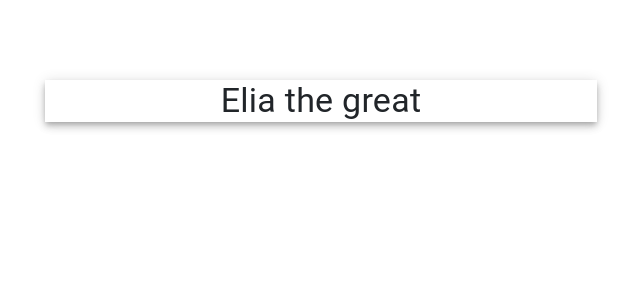
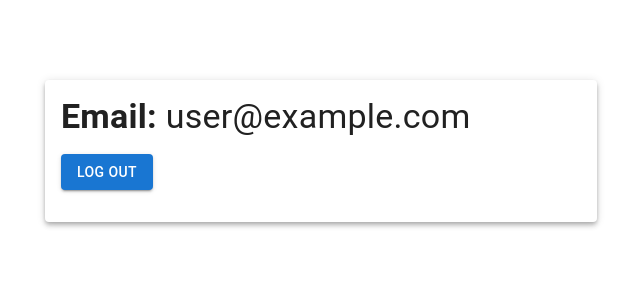
Before and after one commit to Era360/tabata-shule-system, a React (Create React App) app: page / in a window 1280 px wide. Shown: the top 300 px of the page, without its empty margins (319-959 px from the left). Built offline with nearby package versions, Linux system fonts and the light colour scheme; no server answers; sample sign-in values are in the browser's storage.

Commit message:
Added a private route for the dashboard

```diff
--- a/src/App.js
+++ b/src/App.js
@@ -1,6 +1,7 @@
 import { BrowserRouter, Route, Routes } from "react-router-dom";
 import Dashboard from "./components/Dashboard";
 import Login from "./components/Login";
+import PrivateRoute from "./components/PrivateRoute";
 import Register from "./components/Register";
 import { AuthProvider } from "./context/AuthContext";
 // import logo from "./logo.svg";
@@ -11,9 +12,11 @@ function App() {
     <BrowserRouter>
       <AuthProvider>
         <Routes>
+          <Route exact path="/" element={<PrivateRoute />}>
+            <Route exact path="/" element={<Dashboard />} />
+          </Route>
           <Route path="/login" element={<Login />} />
           <Route path="/signup" element={<Register />} />
-          <Route exact path="/" element={<Dashboard />} />
         </Routes>
       </AuthProvider>
     </BrowserRouter>
--- a/src/components/Dashboard.js
+++ b/src/components/Dashboard.js
@@ -1,7 +1,37 @@
-import { Box, Container, Typography } from "@mui/material";
-import React from "react";
+import {
+  Alert,
+  Box,
+  Button,
+  Container,
+  Paper,
+  Typography,
+} from "@mui/material";
+import { signOut } from "firebase/auth";
+import React, { useState } from "react";
+import { useNavigate } from "react-router-dom";
+import { useAuth } from "../context/AuthContext";
+import { auth } from "../firebase";
 
 function Dashboard() {
+  const [error, setError] = useState("");
+  const { currentUser } = useAuth();
+  let navigate = useNavigate();
+
+  async function handleLogout(e) {
+    e.preventDefault();
+    setError("");
+    try {
+      console.log("reached 1");
+      await signOut(auth);
+      console.log("reached 2");
+      setError("Successful");
+      navigate("/login");
+      console.log("reached 3");
+    } catch {
+      setError("Failed to logout");
+    }
+  }
+
   return (
     <Container maxWidth="sm">
       <Box
@@ -10,12 +40,28 @@ function Dashboard() {
           display: "flex",
           flexDirection: "column",
           alignItems: "center",
-          boxShadow: 5,
         }}
       >
-        <Typography component="h1" variant="h4">
-          {"Elia the great"}
-        </Typography>
+        <Paper elevation={4} sx={{ width: "100%" }}>
+          {error.error && (
+            <Alert severity="error" sx={{ width: "100%" }}>
+              {error.error}
+            </Alert>
+          )}
+          <div className="p-3">
+            <Typography component="h1" variant="h4">
+              <strong>Email: </strong>
+              {currentUser.email}
+            </Typography>
+            <Button
+              onClick={handleLogout}
+              className=" my-3"
+              variant="contained"
+            >
+              Log Out
+            </Button>
+          </div>
+        </Paper>
       </Box>
     </Container>
   );
--- a/src/components/Login.js
+++ b/src/components/Login.js
@@ -11,7 +11,7 @@ import {
   Alert,
 } from "@mui/material";
 import React, { useRef, useState } from "react";
-import { Link } from "react-router-dom";
+import { Link, useNavigate } from "react-router-dom";
 import { elct } from "../images";
 // import { useAuth } from "../context/AuthContext";
 import { auth } from "../firebase";
@@ -19,11 +19,13 @@ import { signInWithEmailAndPassword } from "firebase/auth";
 
 function Login() {
   const [error, setError] = useState("");
+  const [loading, setLoading] = useState(false);
   const [values, setValues] = useState({
     email: "",
     password: "",
     showPassword: false,
   });
+  let navigate = useNavigate();
   const emailRef = useRef();
   const passwordRef = useRef();
   // const { login } = useAuth();
@@ -33,6 +35,7 @@ function Login() {
     // console.log(emailRef.current.value);
     // console.log(passwordRef.current);
     try {
+      setLoading(true);
       const userCredential = await signInWithEmailAndPassword(
         auth,
         emailRef.current.value,
@@ -41,12 +44,14 @@ function Login() {
       // Signed in
       const user = userCredential.user;
       console.log(user.email);
+      navigate("/");
       // ...
     } catch (error) {
       const errorCode = error.code;
       setError({ error: errorCode });
       // const errorMessage = error.message;
     }
+    setLoading(false);
   }
 
   const handleChange = (prop) => (event) => {
@@ -121,7 +126,7 @@ function Login() {
           />
           <Button
             type="submit"
-            // onClick={() => setError()}
+            disabled={loading}
             variant="contained"
             sx={{ my: 2 }}
           >
--- /dev/null
+++ b/src/components/PrivateRoute.js
@@ -0,0 +1,10 @@
+import React from "react";
+import { Navigate, Outlet } from "react-router-dom";
+import { useAuth } from "../context/AuthContext";
+
+function PrivateRoute() {
+  const { currentUser } = useAuth();
+  return currentUser ? <Outlet /> : <Navigate to="/login" />;
+}
+
+export default PrivateRoute;
--- a/src/components/Register.js
+++ b/src/components/Register.js
@@ -14,13 +14,15 @@ import {
   Alert,
 } from "@mui/material";
 import React, { useRef, useState } from "react";
-import { Link } from "react-router-dom";
+import { Link, useNavigate } from "react-router-dom";
 // import { useAuth } from "../context/AuthContext";
 import { auth } from "../firebase";
 import { createUserWithEmailAndPassword } from "firebase/auth";
 import { elct } from "../images";
 
 function Register() {
+  const [loading, setLoading] = useState(false);
+  const [errorMessage, setErrorMessage] = useState("");
   const [values, setValues] = useState({
     email: "",
     password: "",
@@ -28,19 +30,14 @@ function Register() {
     lastname: "",
     showPassword: false,
   });
-  const [loading, setLoading] = useState(false);
-
+  let navigate = useNavigate();
   const firstnameRef = useRef(null);
   const lastnameRef = useRef(null);
   const emailRef = useRef(null);
   const passwordRef = useRef(null);
-  //   const { signup, error } = useAuth();
-  const [errorMessage, setErrorMessage] = useState("");
 
   async function handleSubmit(e) {
     e.preventDefault();
-    // console.log(emailRef.current.value);
-    // console.log(passwordRef.current);
     try {
       setErrorMessage("");
       setLoading(true);
@@ -52,8 +49,9 @@ function Register() {
       // Signed in
       const user = userCredential.user;
       console.log(user.email);
+      navigate("/");
     } catch (error) {
-      //   const errorCode = error.code;
+      // failed to create account
       const errorMessage = error.code;
       setErrorMessage({ error: errorMessage });
       // setError("Imeshindikana kutengeneza akaunti");
```
